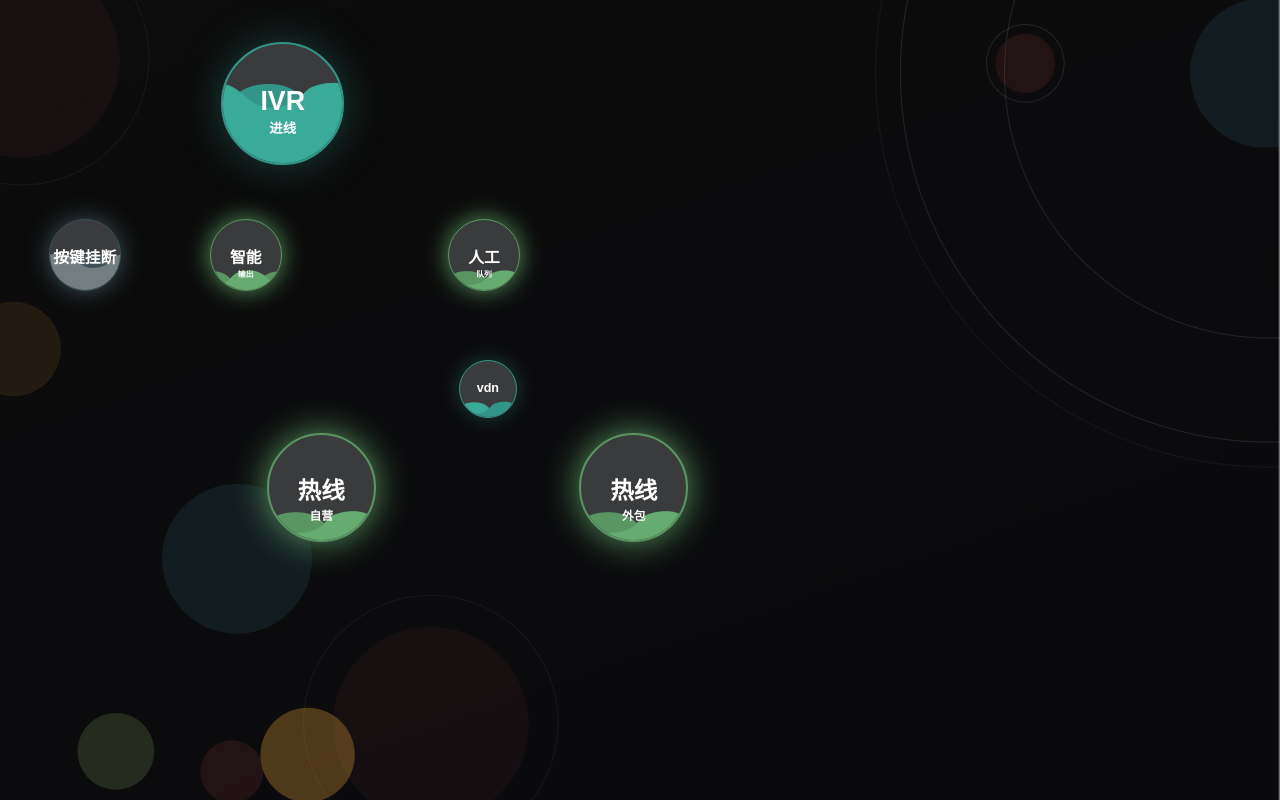
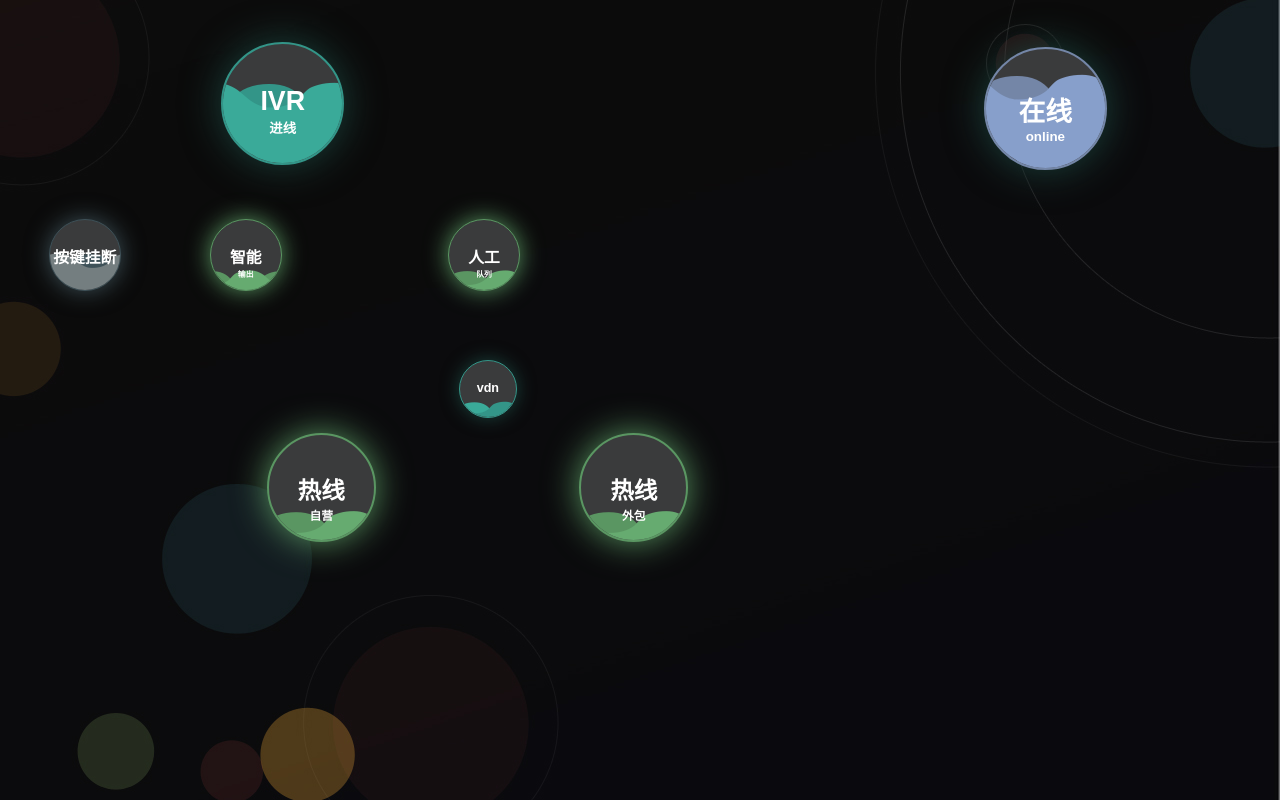
Before and after one commit to guotingchaopr/CirLib, a website: page static/demo.htm in a window 1280 px wide. Drawn offline with Linux system fonts and the light colour scheme.

Commit message:
add online cir

```diff
--- a/static/demo.htm
+++ b/static/demo.htm
@@ -140,6 +140,26 @@
 		transition: 2
 	});
 
+	var online = new $c({
+		id: "online",
+		x: 2811,
+		title:["在线","online"],
+		y:133,
+		radius: 170,
+		transition: 10,
+		borderColor: "#879FCB",
+		ew_normal_fg: "#879FCB",
+		ew_normal_bg: "#7486A7",
+		ew_normal_shadow: "#1B423C",
+		ew_2_fg: "#879FCB",
+		ew_2_bg: "#7486A7",
+		ew_2_shadow: "#1B423C",
+		_callback: function () {
+			this.childUDAnimate(100);
+		}
+	});
+
+
 	setTimeout(function () {
 		document.body.style.background = "url(../img/background-img.jpg) 100% 100% no-repeat";
 	}, 3000);
```
